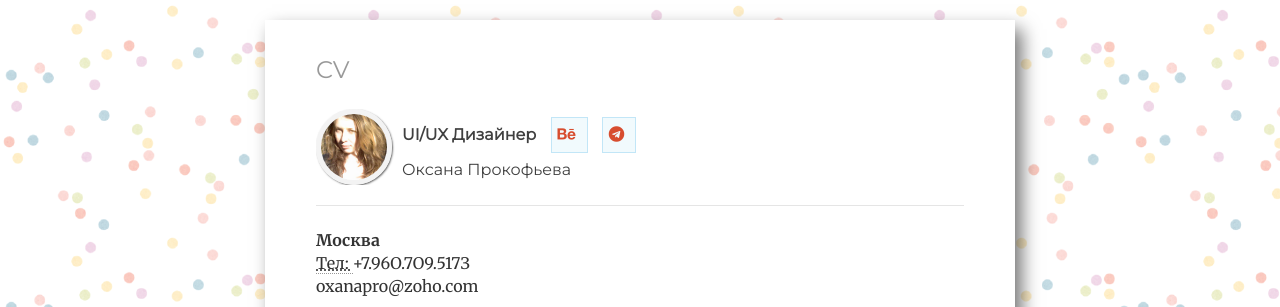
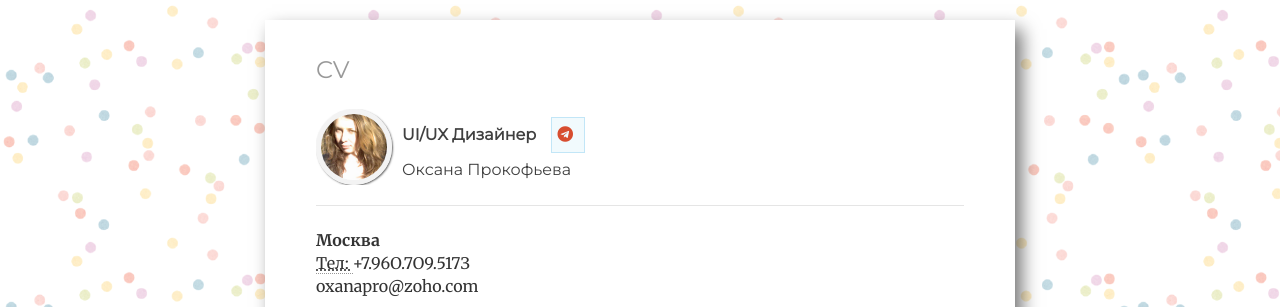
Before and after one commit to cvkp/cvkp.github.io, a Jekyll site: the page built from index.html, in a window 1280 px wide. Shown: the top 307 px of the page. Built offline with Jekyll 4.4.1, drawn with Linux system fonts in a browser that asks for light colours; nearby versions of some CDN libraries; the list of posts is cut into pages by our own code.

Commit message:
Update index.html

```diff
--- a/index.html
+++ b/index.html
@@ -31,7 +31,7 @@ ref: cv
      <div class="contributor-details__links">
 	     <strong class="mh-contributor__name" style="margin-right: 10px;">UI/UX Дизайнер </strong>
  <p class="cv-links" style="display:inline;">
-<a href="https://www.behance.net/xeni-xeni/" style="margin-right: 10px;"><i class="fa fa-behance" aria-hidden="true"></i></a>
+<!--<a href="https://www.behance.net/xeni-xeni/" style="margin-right: 10px;"><i class="fa fa-behance" aria-hidden="true"></i></a>-->
 <a href="https://t.me/kseniapr"><i class="fa fa-telegram" aria-hidden="true"></i></a>
 </p>
 
```
